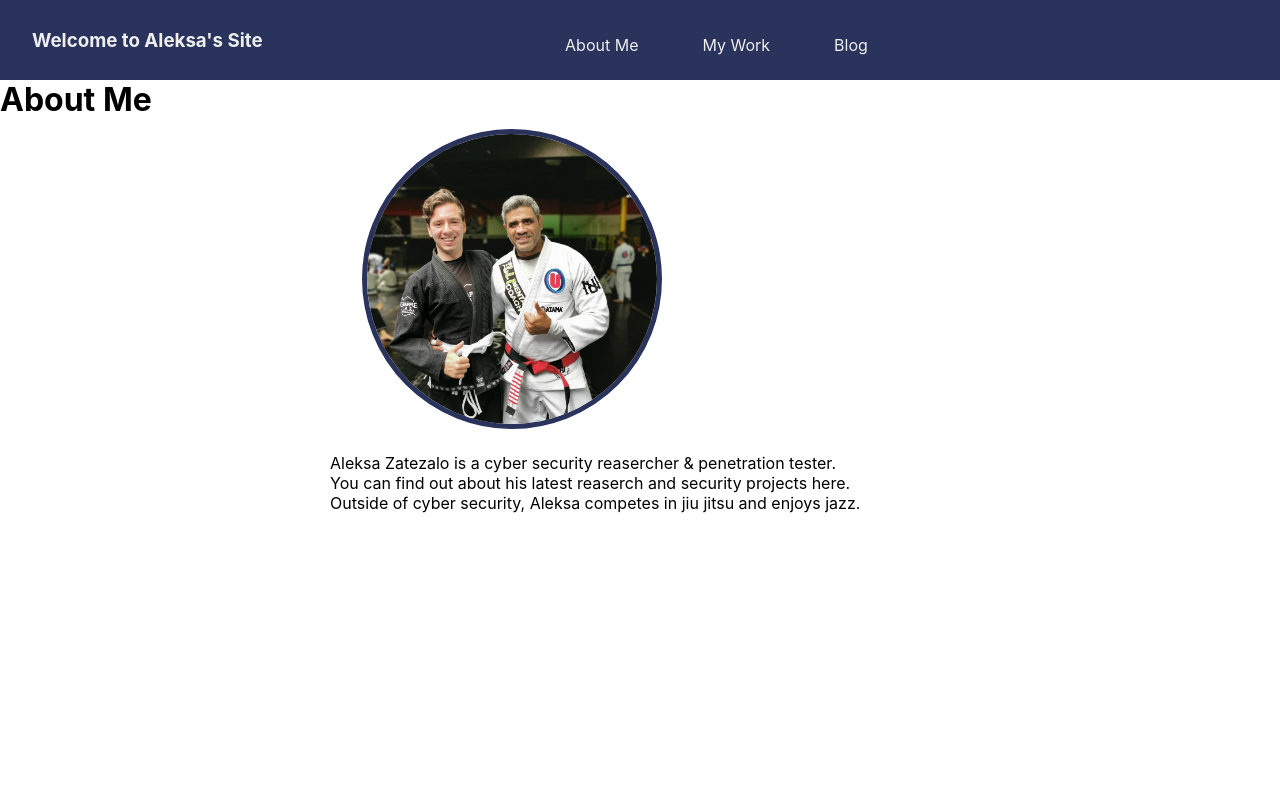
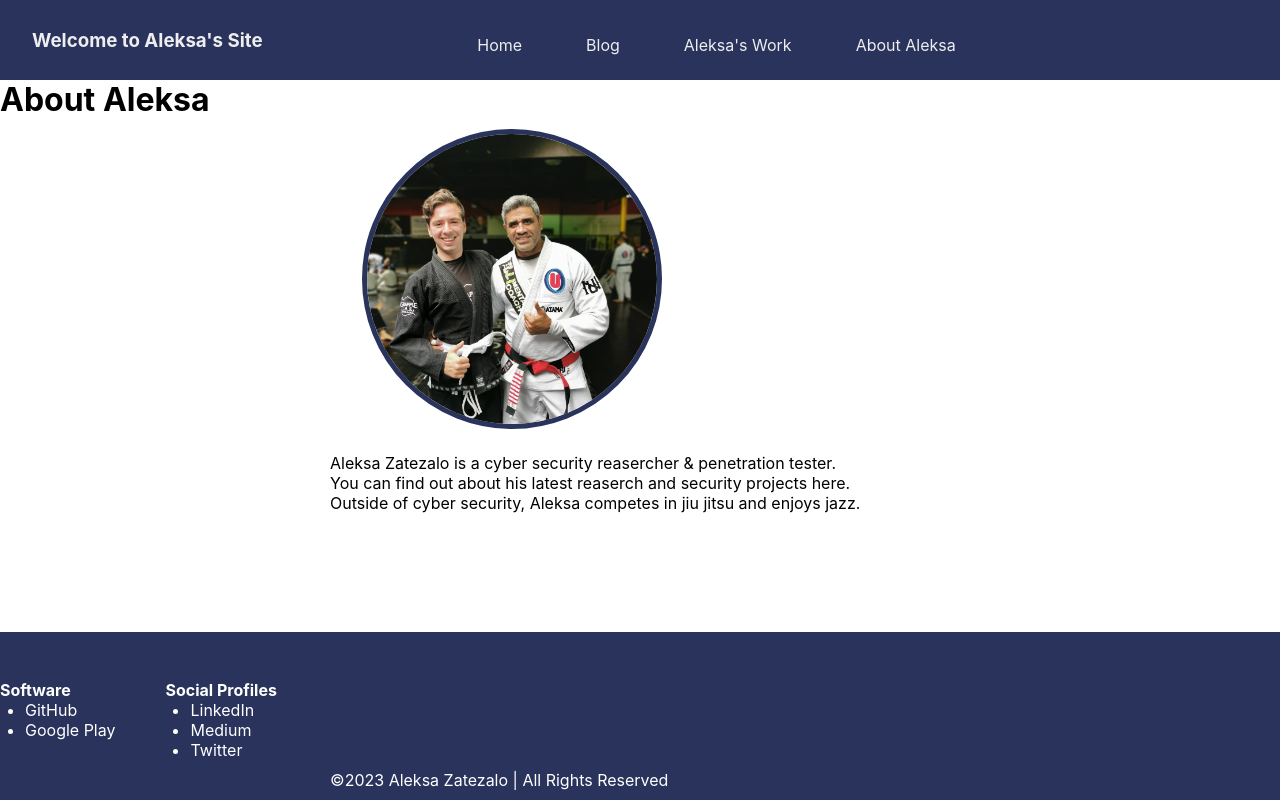
Before and after one commit to AleksaZatezalo/aleksazatezalo.com, a React (Create React App) app in the folder website/: page / in a window 1280 px wide. Built offline with nearby package versions, Linux system fonts and the light colour scheme.

Commit message:
Footer component finished.

```diff
--- a/website/src/App.css
+++ b/website/src/App.css
@@ -36,3 +36,12 @@
     transform: rotate(360deg);
   }
 }
+
+.page-container {
+  display: flex;
+  flex-direction: column;
+  min-height: 100vh;
+}
+.content-wrap {
+  flex: 1;
+}
--- a/website/src/App.js
+++ b/website/src/App.js
@@ -2,14 +2,18 @@ import React from 'react';
 import logo from './logo.svg';
 import './App.css';
 import Navbar from './Components/Navbar/Navbar';
-import About
- from './Components/About/About';
+import About from './Components/About/About';
+import Footer from './Components/Footer/Footer';
 function App() {
   return (
-    <React.Fragment>
+
+    <div className="page-container">
+    <div className="content-wrap">
       <Navbar/>
       <About/>
-    </React.Fragment>
+      </div>
+      <Footer/>
+    </div>
   );
 }
 
--- a/website/src/Components/About/About.js
+++ b/website/src/Components/About/About.js
@@ -6,7 +6,7 @@ import profile from "./profile.jpg";
 function About() {
     return (
         <div>
-            <h1>About Me</h1>
+            <h1>About Aleksa</h1>
             <div class="profile center">
                     <img
                         src={profile}
@@ -19,8 +19,6 @@ function About() {
                 Outside of cyber security, Aleksa competes in jiu jitsu and enjoys jazz. <br />
             </p>
         </div>
-
-
     );
 }
 
--- /dev/null
+++ b/website/src/Components/Footer/Footer.css
@@ -0,0 +1,22 @@
+.main-footer{
+    color: white;
+    background-color: #29335C;
+    padding-top: 3em;;
+    position: relative;
+    bottom: 0;
+    width: 100%;
+}
+
+.col {
+    padding-right: 50px;
+}
+
+.list-unstyled {
+    padding-left: 25px;
+}
+
+.center {
+    margin: auto;
+    width: 50%;
+    padding: 10px;
+}
--- /dev/null
+++ b/website/src/Components/Footer/Footer.js
@@ -0,0 +1,49 @@
+import React from 'react';
+import "./Footer.css"
+
+function Footer() {
+    return (
+        <div className='main-footer'>
+            <div className='container'>
+                <div className='row'>
+                    <div className='col'>
+                        <h4>
+                            Software
+                        </h4>
+                        <ul className='list-unstyled'>
+                            <li>
+                                GitHub
+                            </li>
+                            <li>
+                                Google Play
+                            </li>
+                        </ul>
+                    </div>
+                    <div className='col'>
+                        <h4>
+                            Social Profiles
+                        </h4>
+                        <ul className='list-unstyled'>
+                            <li>
+                                LinkedIn
+                            </li>
+                            <li>
+                                Medium
+                            </li>
+                            <li>
+                                Twitter
+                            </li>
+                        </ul>
+                    </div>
+                </div>
+                <div className='row'>
+                    <p className='col-sm center'>
+                        &copy;{new Date().getFullYear()} Aleksa Zatezalo | All Rights Reserved
+                    </p>
+                </div>
+            </div>
+        </div>
+    );
+}
+
+export default Footer;
--- a/website/src/Components/Navbar/Navbar.js
+++ b/website/src/Components/Navbar/Navbar.js
@@ -12,9 +12,10 @@ function Navbar() {
         <header>
             <h3>Welcome to Aleksa's Site</h3>
             <nav ref={navRef}>
-                <a href ="/#">About Me</a>
-                <a href ="/#">My Work</a>
+                <a href ="/#">Home</a>
                 <a href ="/#">Blog</a>
+                <a href ="/#">Aleksa's Work</a>
+                <a href ="/#">About Aleksa</a>
                 <button className="nav-btn nav-close-btn" onClick={showNavBar}>
                     <FaTimes/>
                 </button>
```
